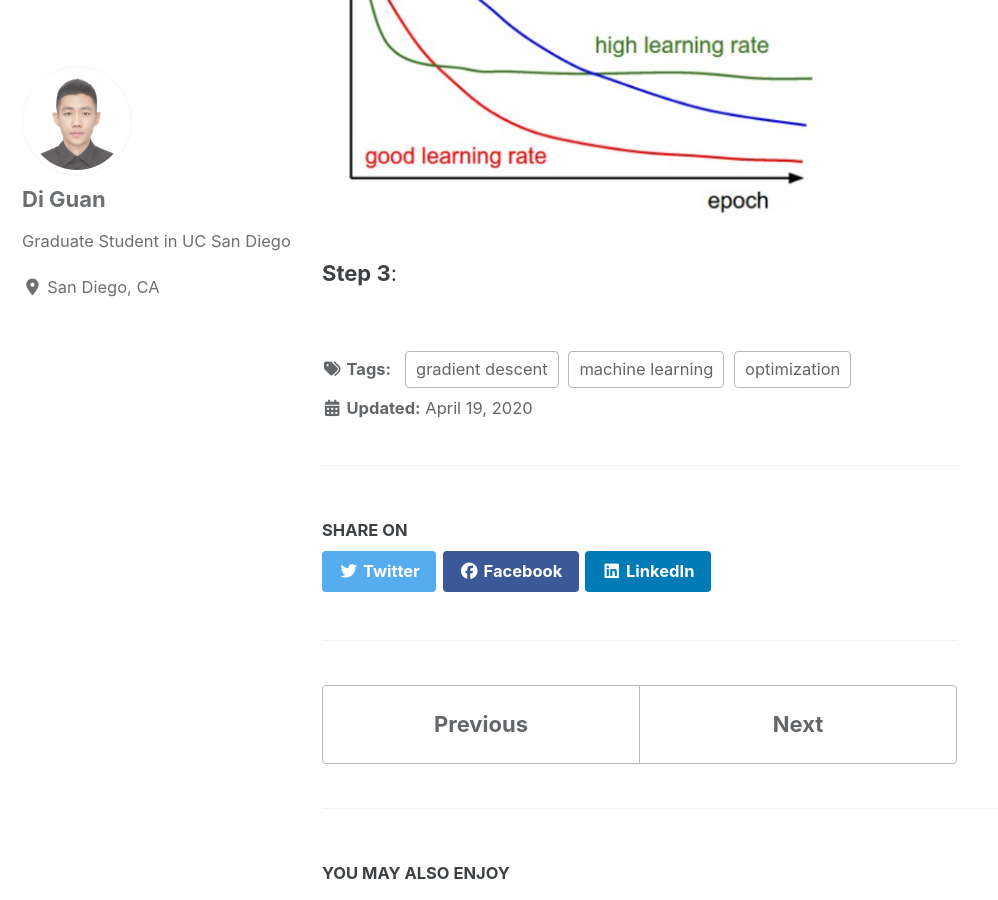
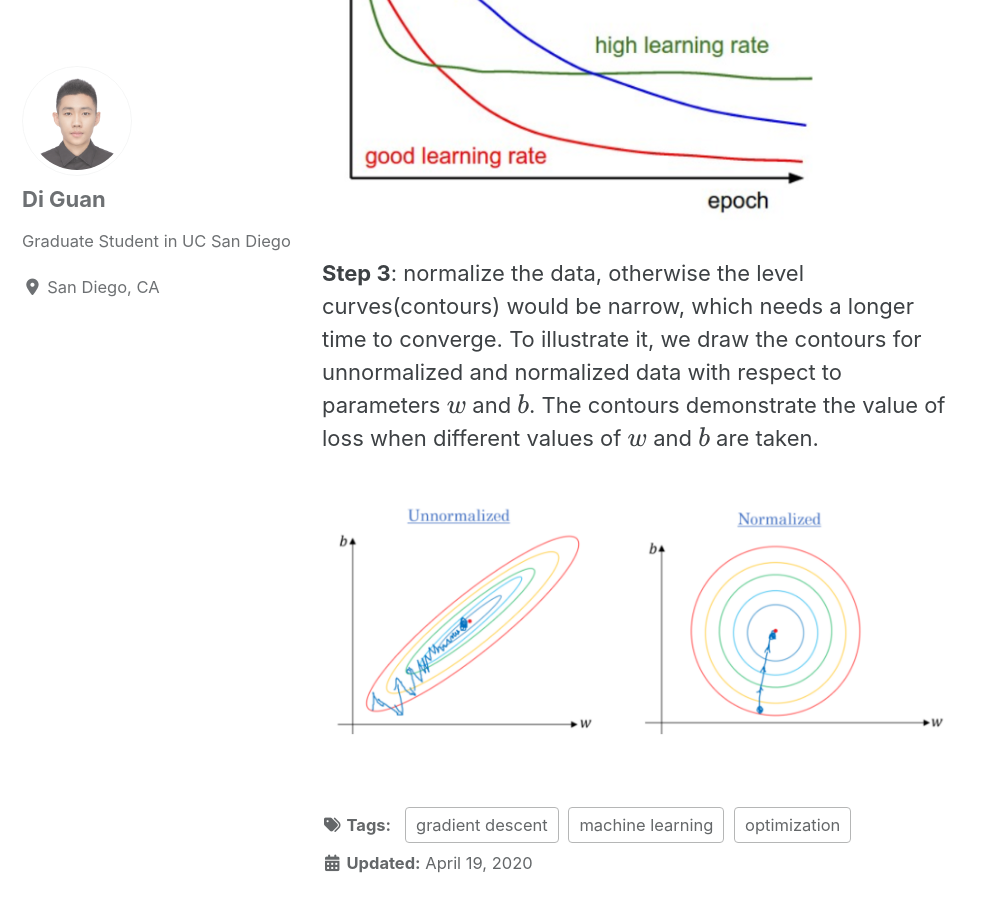
Before and after one commit to guandi1995/guandi1995.github.io, a Jekyll site: the page built from _posts/2020-04-23-Gradient Descent.md, in a window 1280 px wide and 900 px high, scrolled down 3460 px. Shown: the whole window, without its empty margins (0-998 px from the left). Built offline with Jekyll 4.4.1, drawn with Linux system fonts in a browser that asks for light colours; cached includes are drawn as plain includes; nearby versions of some CDN libraries; formulas are drawn with MathJax 3; some of the changed text lies outside the part shown.

Commit message:
gradient descent

```diff
--- a/_posts/2020-04-23-Gradient Descent.md
+++ b/_posts/2020-04-23-Gradient Descent.md
@@ -29,10 +29,12 @@ It is quite intuitive and simple if we take an example in one-dimensional space.
 
 In summary, the general steps and notes for conducting gradient descent in deep learning are shown below:
 
-**Step 1**: Initialize weight $$w$$ and bias $$b$$ to any random numbers.
+**Step 1**: initialize weight $$w$$ and bias $$b$$ to any random numbers.
 
 **Step 2**: select a learning rate $$\alpha$$ that determines how big the step would learn on each iteration. Note that if learning rate $$\alpha$$ is too small, it would take extremely large amount of time to converge and become computationally expensive for training while if $$\alpha$$ is too large, it may fail to converge and result in overshoot the minimum. Therefore, the choice of learning rate is quite importance and critical while training the deep neural networks. The relationship between the loss curve over epoch/iterations with different value of learning rate is illustrated below
 
 <img src="{{ site.url }}{{ site.baseurl }}/images/gradient descent/learning_rate.PNG" alt="">
 
-**Step 3**:
+**Step 3**: normalize the data, otherwise the level curves(contours) would be narrow, which needs a longer time to converge. To illustrate it, we draw the contours for unnormalized and normalized data with respect to parameters $$w$$ and $$b$$. The contours demonstrate the value of loss when different values of $$w$$ and $$b$$ are taken.
+
+<img src="{{ site.url }}{{ site.baseurl }}/images/gradient descent/normalized.PNG" alt="">
```
Also changed, not shown: images/gradient descent/normalized.PNG (added).
